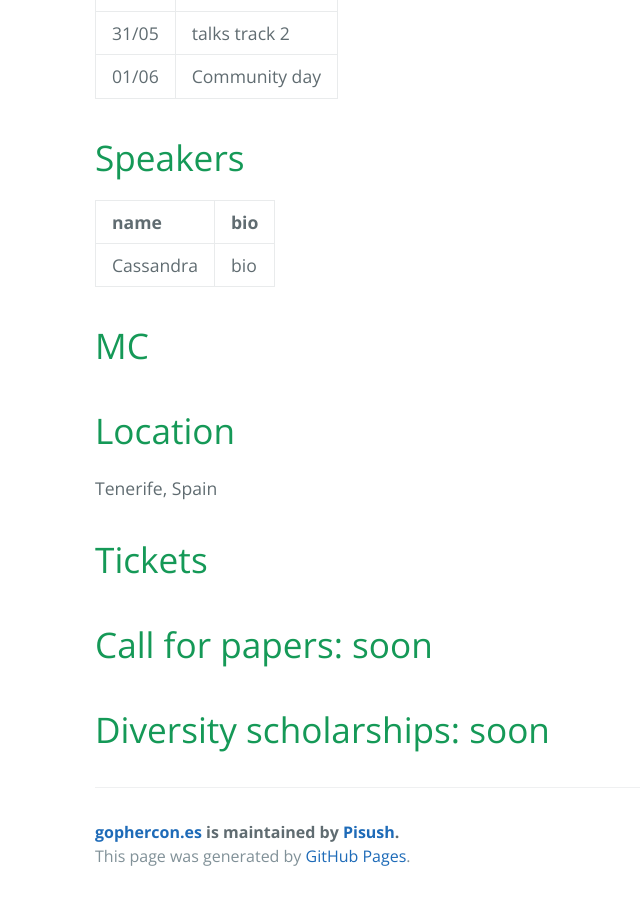
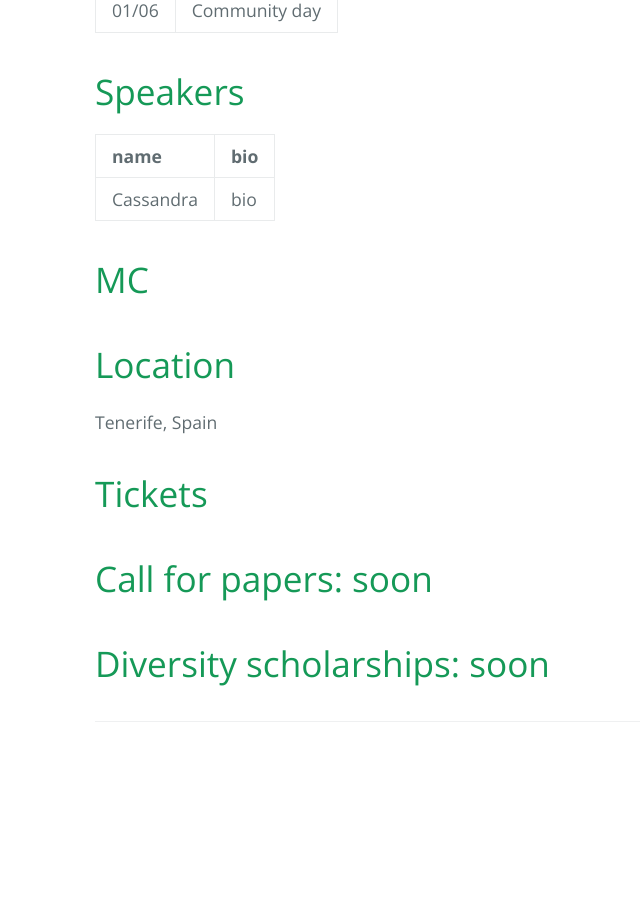
Before and after one commit to Pisush/gophercon.es, a Jekyll site: the page built from index.md, in a window 1280 px wide and 900 px high, scrolled down 759 px. Shown: the whole window, without its empty margins (129-769 px from the left). Built offline with Jekyll 4.4.1, drawn with Linux system fonts in a browser that asks for light colours; our own code applies the rules of GitHub Pages for plain Markdown files; after the commit the page ends 1545 px from its top, so only the background shows below that.

Commit message:
Remove gp specific layout.

```diff
--- a/_layouts/default.html
+++ b/_layouts/default.html
@@ -25,23 +25,12 @@
     <header class="page-header" role="banner">
       <h1 class="project-name">{{ site.title | default: site.github.repository_name }}</h1>
       <h2 class="project-tagline">{{ site.description | default: site.github.project_tagline }}</h2>
-      {% if site.github.is_project_page %}
-        <a href="{{ site.github.repository_url }}" class="btn">View on GitHub</a>
-      {% endif %}
-      {% if site.show_downloads %}
-        <a href="{{ site.github.zip_url }}" class="btn">Download .zip</a>
-        <a href="{{ site.github.tar_url }}" class="btn">Download .tar.gz</a>
-      {% endif %}
     </header>
 
     <main id="content" class="main-content" role="main">
       {{ content }}
 
       <footer class="site-footer">
-        {% if site.github.is_project_page %}
-          <span class="site-footer-owner"><a href="{{ site.github.repository_url }}">{{ site.github.repository_name }}</a> is maintained by <a href="{{ site.github.owner_url }}">{{ site.github.owner_name }}</a>.</span>
-        {% endif %}
-        <span class="site-footer-credits">This page was generated by <a href="https://pages.github.com">GitHub Pages</a>.</span>
       </footer>
     </main>
   </body>
```
